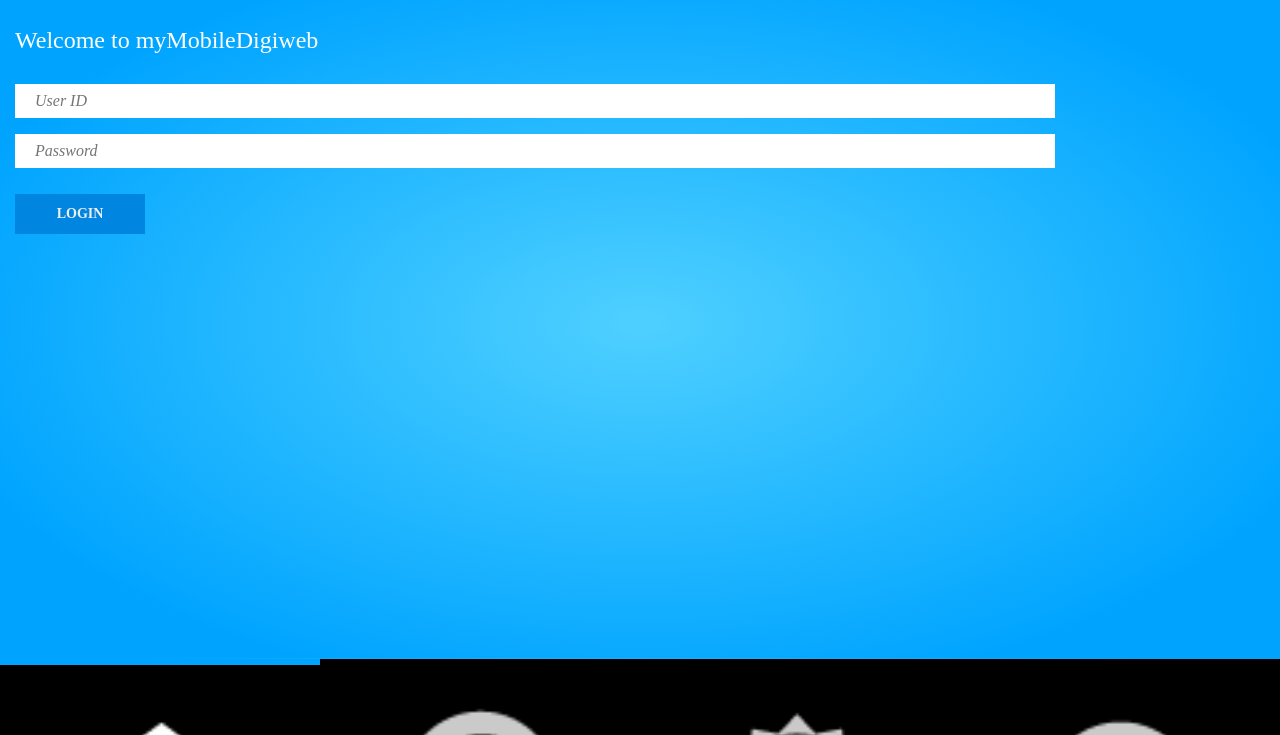
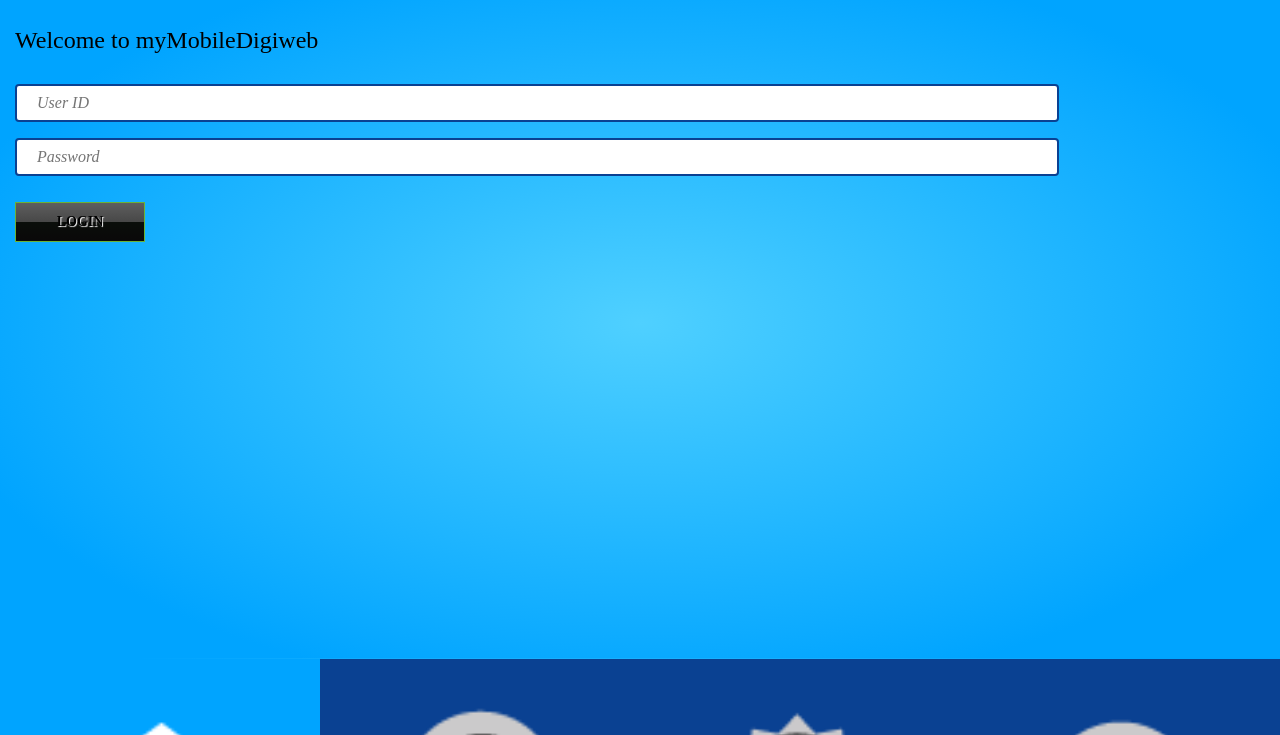
Before and after one commit to edwinmurphy05/digweb, a plain HTML site: page assets/www/index.html in a window 1280 px wide. Shown: the part 65-800 px from the top of the page. Drawn offline with Linux system fonts and the light colour scheme.

Commit message:
First commit of new styling.

```diff
--- a/assets/www/style/digiweb_style.css
+++ b/assets/www/style/digiweb_style.css
@@ -3,7 +3,11 @@
 * Lightest blue - rgb(30, 194, 255) - 1EC2FF
 * Main blue - rgb(0,164,255) - 00A4FF
 * Dark Blue - rgb(0,134,225) - 0086E1
-*
+* Digiweb Styles:
+* dark blue rgb(10,65,146)
+* darker green rgb(107,167,51)
+* lighter green rgb(107,184,54)
+* green outline rgb(107,178,53)
 */
 
 @font-face {
@@ -22,7 +26,7 @@ body {
 }
 
 [data-role=header] {
-    background: white !important;
+    background: rgb(10,65,146)  !important;
     border: none;
     /*box-shadow: 0px 0px 5px 3px rgb(0,135,235) !important;*/
 }
@@ -40,7 +44,7 @@ body {
     background: -ms-radial-gradient(center, ellipse cover,  #4fd0ff 0%,#00a4ff 80%);
     background: radial-gradient(ellipse at center,  #4fd0ff 0%,#00a4ff 80%);
     filter: progid:DXImageTransform.Microsoft.gradient( startColorstr='#4fd0ff', endColorstr='#00a4ff',GradientType=1 );
-    /*background: black;*/
+    /*background: white;*/
 }
 
 
@@ -64,7 +68,7 @@ body {
     background: -ms-radial-gradient(center, ellipse cover,  #4fd0ff 0%,#00a4ff 80%);
     background: radial-gradient(ellipse at center,  #4fd0ff 0%,#00a4ff 80%);
     filter: progid:DXImageTransform.Microsoft.gradient( startColorstr='#4fd0ff', endColorstr='#00a4ff',GradientType=1 );
-    /*background: black;*/
+    /*background: white;*/
     height: 80%;
     overflow: hidden;
 }
@@ -75,6 +79,13 @@ body {
 
 [data-role=button] span {
     border-radius: 5px;
+}
+
+input {
+    border: 2px solid rgb(10,65,146);
+    border-radius: 4px;
+    background: black !important;
+    box-shadow: 0px 0px 8px gray inset !important;
 }
 
 /**************************************** DATA-ROLE="CONTENT" ********************************************/
@@ -153,17 +164,19 @@ body {
     height:40px;
     width: 130px;
     border: solid 0px silver;
-    color: #eee;
+    color: black;
     border-radius:5px;
     -moz-border-radius:5px;
     border-radius:0px;
     -moz-border-radius:0px;
-    background: -moz-linear-gradient(top, #5E5E5E 0%, #474747 51%, #0a0e0a 51%, #0a0809 100%);
+    background: -moz-linear-gradient(top, rgb(107,184,54) 0%, rgb(107,167,51) 100%);
     background: -webkit-gradient(linear, left top, left bottom, color-stop(0%,#5E5E5E), color-stop(51%,#474747), color-stop(51%,#0a0e0a), color-stop(100%,#0a0809));
-    background: #0086E1;
+    border: 1px solid rgb(107,178,53);
+    /*background: #0086E1;*/
     /*text-shadow: 0px 0px 5px gray;*/
     font-family: Avenir !important;
     text-transform: uppercase;
+    text-shadow: 1px 1px 1px white;
     /*font-weight: normal;*/
     /*border-top: solid 1px rgb(60, 234, 255);
     border-right: solid 1px rgb(00, 134, 195);
@@ -177,9 +190,9 @@ body {
 
 .payment-button:active, .login-button:active, .submit-payment:active {
     color: #0a0809;
-    color: silver;
+    color: gainsboro;
     /*text-shadow: 0px 0px 2px black;*/
-    background: -moz-linear-gradient(bottom, #5E5E5E 0%, #0a0809 100%);
+    background: -moz-linear-gradient(top, rgb(77,154,24) 0%, rgb(107,184,54) 100%);
     background: -webkit-gradient(linear, left bottom, left top, color-stop(0%,#5E5E5E), color-stop(100%,#0a0809));
     /*background: rgb(0, 135, 225);*/
     /*text-shadow: 0px 0px 5px gray;*/
@@ -199,9 +212,9 @@ body {
     float:right;
 }*/
 
-input, .ui-btn, .ui-btn span {
+/*input, .ui-btn, .ui-btn span {
     border-radius: 0px !important;
-}
+}*/
 
 input {
 }
@@ -226,8 +239,8 @@ select {
     background: -moz-linear-gradient(bottom, #5E5E5E 0%, #0a0809 100%);
     background: -webkit-gradient(linear, left bottom, left top, color-stop(0%,#5E5E5E), color-stop(100%,#0a0809));
     background: rgb(0, 134, 195);
-    background: rgb(0,0,0);
-    border-top: 6px solid rgb(0,0,0);
+    background: rgb(10,65,146);
+    border-top: 6px solid rgb(10,65,146);
     background-repeat: no-repeat;
     background-size: 100%;
 
@@ -253,7 +266,7 @@ select {
 
 .nav-active {
     /*background: transparent;*/
-    /*background-color: rgb(0,164,255) !important;*/
+    background-color: #00A4FF !important;
     border-top: 6px solid #00A4FF;
     /*background-color: black;*/
     /*background: black !important;*/
@@ -388,6 +401,7 @@ select {
     text-shadow: none !important;
     font-family: Avenir;
     margin-bottom: 30px;
+    color: black;
 
 }
 
@@ -459,7 +473,7 @@ select {
     font-size: 16px;
     font-style: italic;
     outline: none;
-    border-style: none;
+    /*border-style: none;*/
     padding: 8px 20px;
     color: #7F7F7F;
     text-shadow: none;
```
